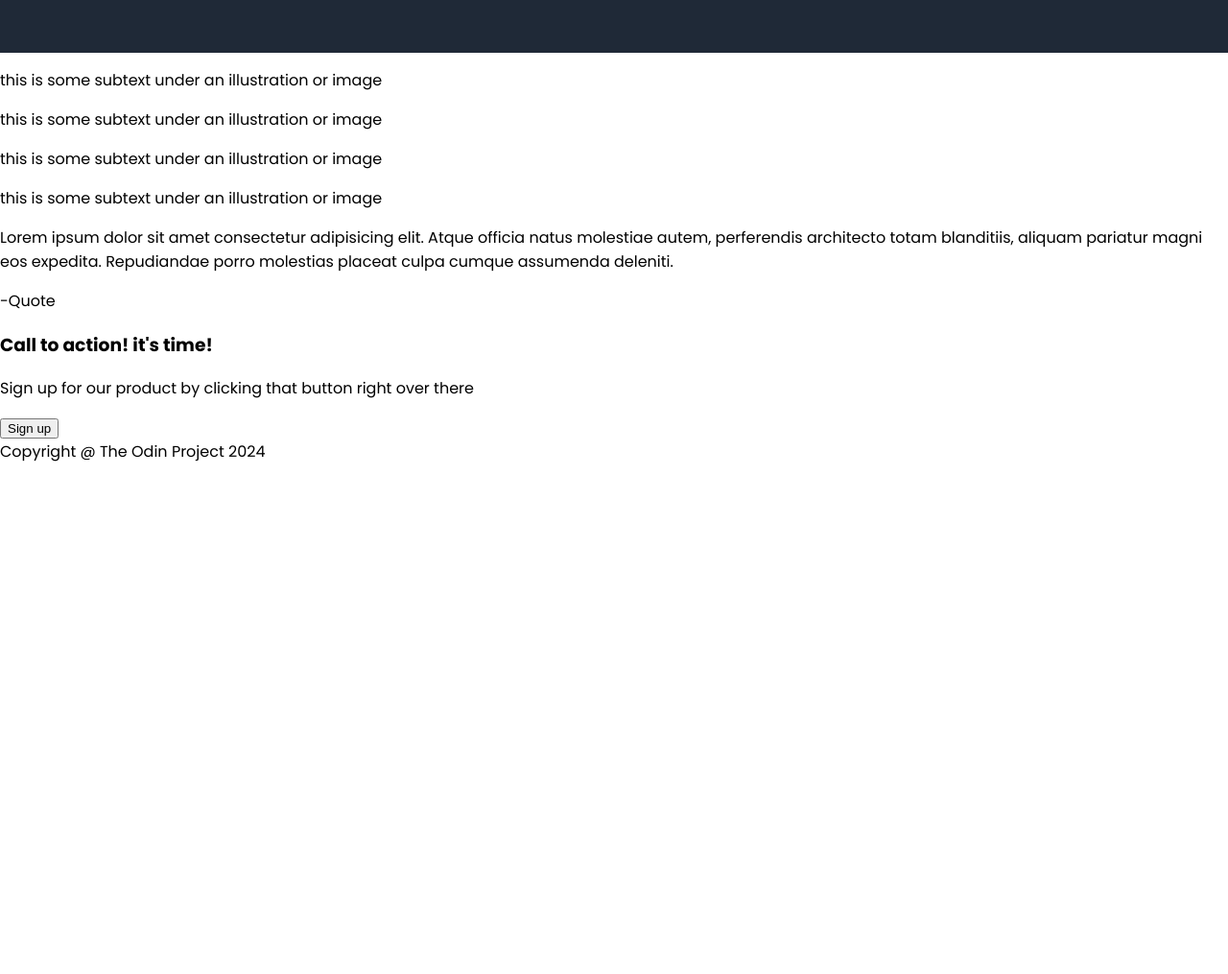
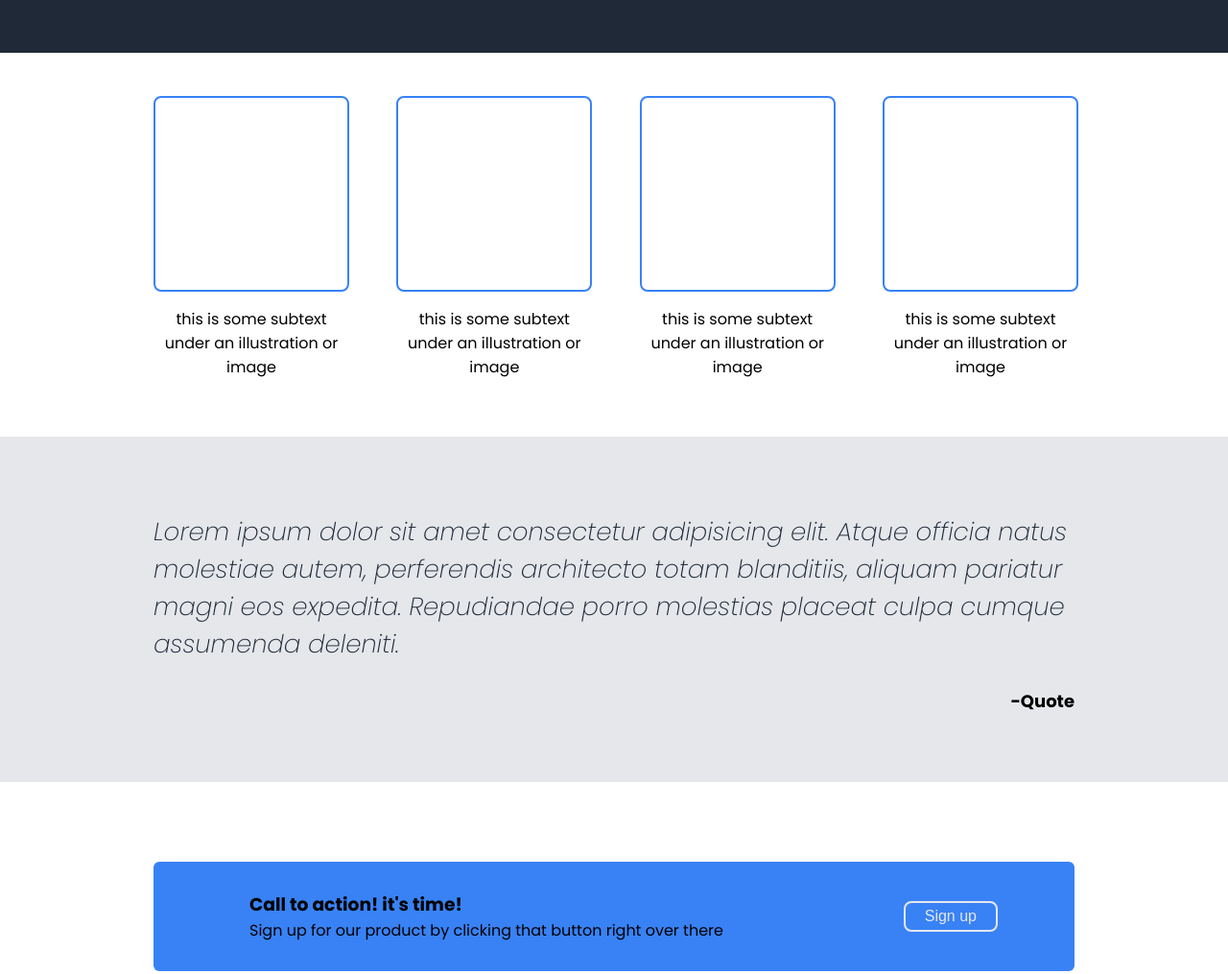
Before and after one commit to pfbahury/odin-landing-page, a plain HTML site: page index.html in a window 1280 px wide. Shown: the part 385-1400 px from the top of the page at 96% size. Before the commit the page ends 868 px from the top, so only its background shows below. Drawn offline with Linux system fonts and the light colour scheme.

Commit message:
finish the page styling

```diff
--- a/index.html
+++ b/index.html
@@ -37,34 +37,41 @@
     </div>
 
     <div class="info-div">
+      <div class="container">
         <div class="card">
-        <div class="img"></div>
+          <div class="card-img"></div>
           <p>this is some subtext under an illustration or image</p>
         </div>
         <div class="card">
-        <div class="img"></div>
+          <div class="card-img"></div>
           <p>this is some subtext under an illustration or image</p>
         </div>
         <div class="card">
-        <div class="img"></div>
+          <div class="card-img"></div>
           <p>this is some subtext under an illustration or image</p>
         </div>
         <div class="card">
-        <div class="img"></div>
+          <div class="card-img"></div>
           <p>this is some subtext under an illustration or image</p>
+        </div>
       </div>
     </div>
 
     <div class="quote-div">
-      <p class="quote">
+      <div class="container">
+        <div class="quote">
+          <p class="quote-text">
             Lorem ipsum dolor sit amet consectetur adipisicing elit. Atque officia natus molestiae autem, perferendis
             architecto totam blanditiis, aliquam pariatur magni eos expedita. Repudiandae porro molestias placeat culpa
             cumque assumenda deleniti.
           </p>
-      <p class="reff">-Quote</p>
+          <p class="quote-reff">-Quote</p>
+        </div>
+      </div>
     </div>
 
     <div class="bottom-div">
+      <div class="container">
         <div class="product-placement">
           <div class="bottom-text">
             <h3>Call to action! it's time!</h3>
@@ -75,7 +82,10 @@
           </div>
         </div>
       </div>
+    </div>
 
-    <footer>Copyright @ The Odin Project 2024</footer>
+    <footer>
+        <div class="footer-text"> Copyright @ The Odin Project 2024 </div>
+    </footer>
   </body>
 </html>
--- a/style.css
+++ b/style.css
@@ -99,3 +99,110 @@ a {
     align-items: center;
     background-color: gray;
 }
+
+.info-div{
+    display: flex;
+    justify-content: center;
+    height: 50vh;
+}
+
+.card{
+    display: flex;
+    flex-direction: column;
+    flex-wrap: wrap;
+    max-width: 200px;
+}
+
+.card p {
+    text-align: center;
+}
+
+.card-img {
+    width: 200px;
+    height: 200px;
+    border: 2px solid var(--action-color);
+    border-radius: 8px;
+}
+
+.quote-div{
+    display: flex;
+    flex-direction: row;
+    align-items: center;
+    justify-content: center;
+    background-color: var(--quote-background-color);
+    height: 45vh;
+}
+
+.quote-text {
+    padding: 0;
+    font-size: 26px;
+    font-weight: 200;
+    font-style: italic;
+    color: #1f2937;
+}
+
+.quote-reff{
+    display: flex;
+    justify-content: flex-end;
+    font-size: 18px;
+    font-weight: bold;
+}
+
+.bottom-div {
+    display: flex;
+    justify-content: center;
+    align-items: center;
+    height: 35vh;
+}
+
+.product-placement {
+    background-color: var(--action-color);
+    display: flex;
+    justify-content: space-between;
+    align-items: center;
+    padding: 10px;
+    width: 100%;
+    border-radius: 6px ;
+}
+
+.bottom-text {
+    padding: 20px;
+    margin-left: 70px;
+}
+
+.bottom-text h3 {
+    margin: 0;
+}
+
+.bottom-text p{
+    margin: 0;
+}
+
+.bottom-btn button {
+    padding-top: 5px;
+    padding-bottom: 5px;
+    padding-left: 20px;
+    padding-right: 20px;
+    border: 2px solid var(--secondary-text-color);
+    color: var(--secondary-text-color);
+    background-color: var(--action-color);
+    font-size: 16px;
+    border-radius: 8px;
+    margin-right: 70px;
+}
+
+footer {
+    height: 5vh;
+    padding: 10px;
+    display: flex;
+    background-color: var(--dark-background-color);
+    justify-content: center;
+    align-items: center;
+}
+
+.footer-text{
+    display: flex;
+    justify-content:center ;
+    align-items: center;
+    color: var(--secondary-text-color);
+}
```
Lines whose indentation alone changed are shown as unchanged.
